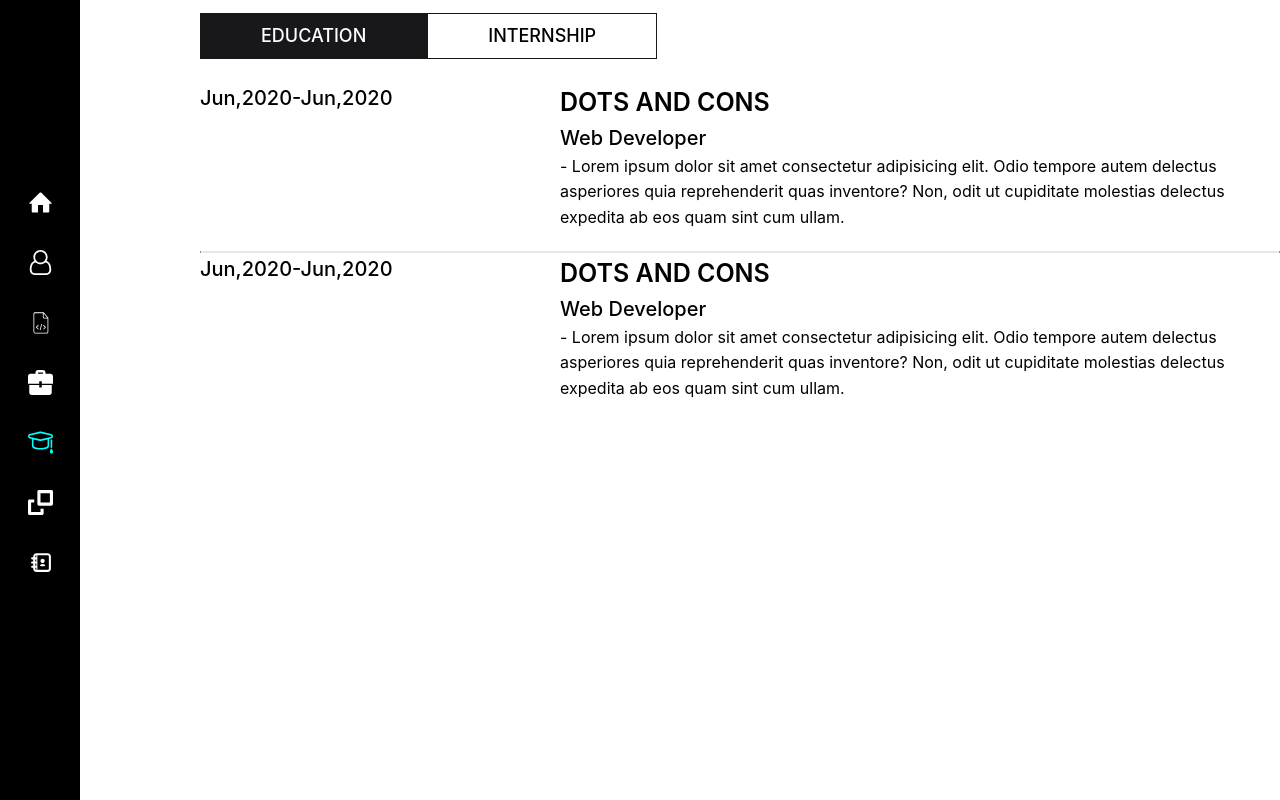
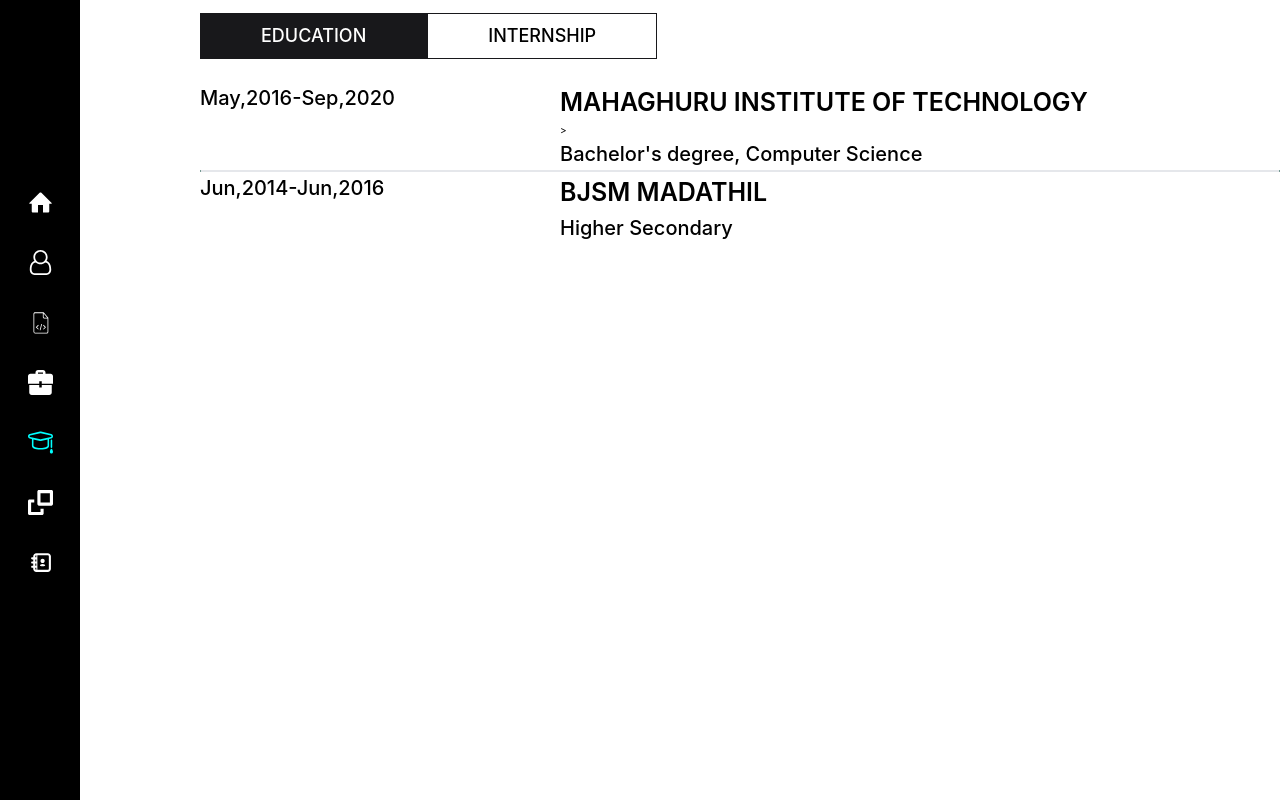
Before and after one commit to ananthuk7/my-profie-new, a Vue app: page /qualification in a window 1280 px wide. Built offline with nearby package versions, Linux system fonts and the light colour scheme.

Commit message:
contents added

```diff
--- a/src/assets/scss/pages/_contact.scss
+++ b/src/assets/scss/pages/_contact.scss
@@ -11,10 +11,10 @@
   font-size: 4rem;
   color: #e3dede;
   text-shadow: 2px 2px 4px #ada9a9, -2px -2px 4px #ffffff;
+  text-transform: uppercase;
   margin-bottom: 2rem;
   @include respond(tab-port) {
     font-size: 5.1rem;
-    text-transform: uppercase;
     margin-bottom: 1rem;
   }
 }
--- a/src/views/Contact.vue
+++ b/src/views/Contact.vue
@@ -58,3 +58,5 @@ const value = ref<string>("");
     </form>
   </div>
 </template>
+
+<!-- 18605009900   banker@idfcfirstbank.com -->
--- a/src/views/Education.vue
+++ b/src/views/Education.vue
@@ -7,6 +7,52 @@ import Tab from "@/components/Tab.vue";
   <TabWrapper class="my-5">
     <Tab title="Education">
       <div class="row">
+        <div class="col-md-4"><p class="work__date">May,2016-Sep,2020</p></div>
+        <div class="col-md-8">
+          <div class="work__content">
+            <h1 class="work__title">Mahaghuru Institute of Technology</h1>
+            >
+            <h2 class="work__subtitle">Bachelor's degree, Computer Science</h2>
+            <!-- <p class="work__description">
+              - Lorem ipsum dolor sit amet consectetur adipisicing elit. Odio
+              tempore autem delectus asperiores quia reprehenderit quas
+              inventore? Non, odit ut cupiditate molestias delectus expedita ab
+              eos quam sint cum ullam.
+            </p> -->
+          </div>
+        </div>
+        <hr class="border border-x-emerald-900 w-full" />
+        <div class="col-md-4"><p class="work__date">Jun,2014-Jun,2016</p></div>
+        <div class="col-md-8">
+          <div class="work__content">
+            <h1 class="work__title">BJSM Madathil</h1>
+            <h2 class="work__subtitle">Higher Secondary</h2>
+            <!-- <p class="work__description">
+              - Lorem ipsum dolor sit amet consectetur adipisicing elit. Odio
+              tempore autem delectus asperiores quia reprehenderit quas
+              inventore? Non, odit ut cupiditate molestias delectus expedita ab
+              eos quam sint cum ullam.
+            </p> -->
+          </div>
+        </div>
+      </div>
+    </Tab>
+    <Tab title="Internship">
+      <div class="row">
+        <div class="col-md-4"><p class="work__date">May,2021-Aug,2021</p></div>
+        <div class="col-md-8">
+          <div class="work__content">
+            <h1 class="work__title">Luminar Technolab</h1>
+            <h2 class="work__subtitle">Python Django</h2>
+            <!-- <p class="work__description">
+              - Lorem ipsum dolor sit amet consectetur adipisicing elit. Odio
+              tempore autem delectus asperiores quia reprehenderit quas
+              inventore? Non, odit ut cupiditate molestias delectus expedita ab
+              eos quam sint cum ullam.
+            </p> -->
+          </div>
+        </div>
+        <!-- <hr class="border border-x-emerald-900 w-full" />
         <div class="col-md-4"><p class="work__date">Jun,2020-Jun,2020</p></div>
         <div class="col-md-8">
           <div class="work__content">
@@ -19,52 +65,7 @@ import Tab from "@/components/Tab.vue";
               eos quam sint cum ullam.
             </p>
           </div>
-        </div>
-        <hr class="border border-x-emerald-900 w-full" />
-        <div class="col-md-4"><p class="work__date">Jun,2020-Jun,2020</p></div>
-        <div class="col-md-8">
-          <div class="work__content">
-            <h1 class="work__title">Dots And Cons</h1>
-            <h2 class="work__subtitle">Web Developer</h2>
-            <p class="work__description">
-              - Lorem ipsum dolor sit amet consectetur adipisicing elit. Odio
-              tempore autem delectus asperiores quia reprehenderit quas
-              inventore? Non, odit ut cupiditate molestias delectus expedita ab
-              eos quam sint cum ullam.
-            </p>
-          </div>
-        </div>
-      </div>
-    </Tab>
-    <Tab title="Internship">
-      <div class="row">
-        <div class="col-md-4"><p class="work__date">Jun,2020-Jun,2020</p></div>
-        <div class="col-md-8">
-          <div class="work__content">
-            <h1 class="work__title">Dots And Cons</h1>
-            <h2 class="work__subtitle">Web Developer</h2>
-            <p class="work__description">
-              - Lorem ipsum dolor sit amet consectetur adipisicing elit. Odio
-              tempore autem delectus asperiores quia reprehenderit quas
-              inventore? Non, odit ut cupiditate molestias delectus expedita ab
-              eos quam sint cum ullam.
-            </p>
-          </div>
-        </div>
-        <hr class="border border-x-emerald-900 w-full" />
-        <div class="col-md-4"><p class="work__date">Jun,2020-Jun,2020</p></div>
-        <div class="col-md-8">
-          <div class="work__content">
-            <h1 class="work__title">Dots And Cons</h1>
-            <h2 class="work__subtitle">Web Developer</h2>
-            <p class="work__description">
-              - Lorem ipsum dolor sit amet consectetur adipisicing elit. Odio
-              tempore autem delectus asperiores quia reprehenderit quas
-              inventore? Non, odit ut cupiditate molestias delectus expedita ab
-              eos quam sint cum ullam.
-            </p>
-          </div>
-        </div>
+        </div> -->
       </div>
     </Tab>
   </TabWrapper>
--- a/src/views/Work.vue
+++ b/src/views/Work.vue
@@ -4,31 +4,45 @@
   <div id="work " class="work pl-52 container pt-12">
     <h1 class="text-6xl font-bold uppercase mb-12">Work</h1>
     <div class="row">
-      <div class="col-md-4"><p class="work__date">Jun,2020-Jun,2020</p></div>
+      <div class="col-md-4"><p class="work__date">Jun,2022-present</p></div>
       <div class="col-md-8">
         <div class="work__content">
-          <h1 class="work__title">Dots And Cons</h1>
-          <h2 class="work__subtitle">Web Developer</h2>
-          <p class="work__description">
+          <h1 class="work__title">PanApps Inc</h1>
+          <h2 class="work__subtitle">Software Developer</h2>
+          <!-- <p class="work__description">
             - Lorem ipsum dolor sit amet consectetur adipisicing elit. Odio
             tempore autem delectus asperiores quia reprehenderit quas inventore?
             Non, odit ut cupiditate molestias delectus expedita ab eos quam sint
             cum ullam.
-          </p>
+          </p> -->
         </div>
       </div>
       <hr class="border border-x-emerald-900 w-full" />
-      <div class="col-md-4"><p class="work__date">Jun,2020-Jun,2020</p></div>
+      <div class="col-md-4"><p class="work__date">Sep,2021-Feb,2022</p></div>
       <div class="col-md-8">
         <div class="work__content">
-          <h1 class="work__title">Dots And Cons</h1>
-          <h2 class="work__subtitle">Web Developer</h2>
-          <p class="work__description">
+          <h1 class="work__title">Torc Infotech</h1>
+          <h2 class="work__subtitle">Assosiate Software Developer</h2>
+          <!-- <p class="work__description">
             - Lorem ipsum dolor sit amet consectetur adipisicing elit. Odio
             tempore autem delectus asperiores quia reprehenderit quas inventore?
             Non, odit ut cupiditate molestias delectus expedita ab eos quam sint
             cum ullam.
-          </p>
+          </p> -->
+        </div>
+      </div>
+      <hr class="border border-x-emerald-900 w-full" />
+      <div class="col-md-4"><p class="work__date">Sep,2020-Mar,2021</p></div>
+      <div class="col-md-8">
+        <div class="work__content">
+          <h1 class="work__title">Strokx Technologies</h1>
+          <h2 class="work__subtitle">Frondend Developer</h2>
+          <!-- <p class="work__description">
+            - Lorem ipsum dolor sit amet consectetur adipisicing elit. Odio
+            tempore autem delectus asperiores quia reprehenderit quas inventore?
+            Non, odit ut cupiditate molestias delectus expedita ab eos quam sint
+            cum ullam.
+          </p> -->
         </div>
       </div>
     </div>
```
